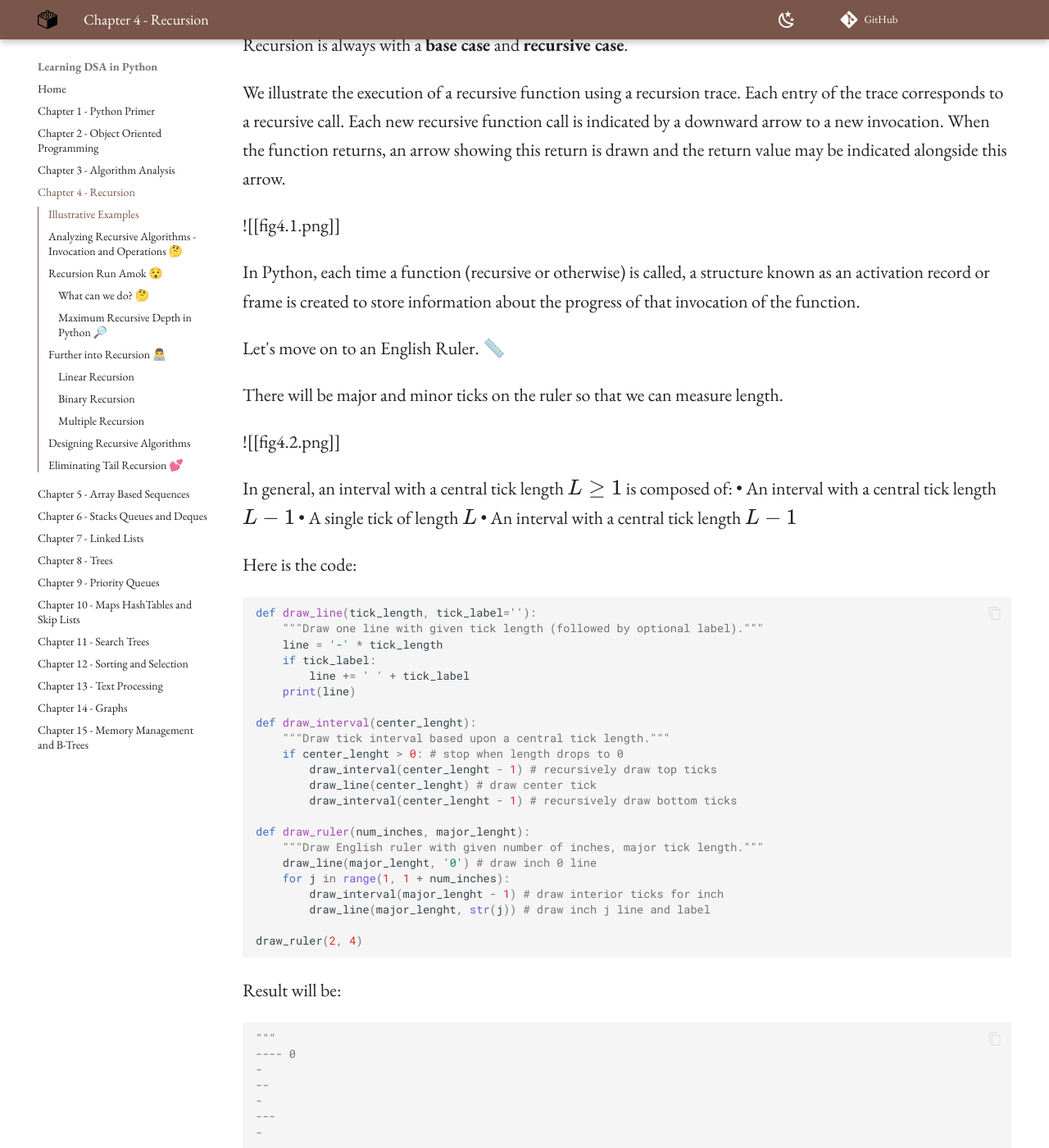
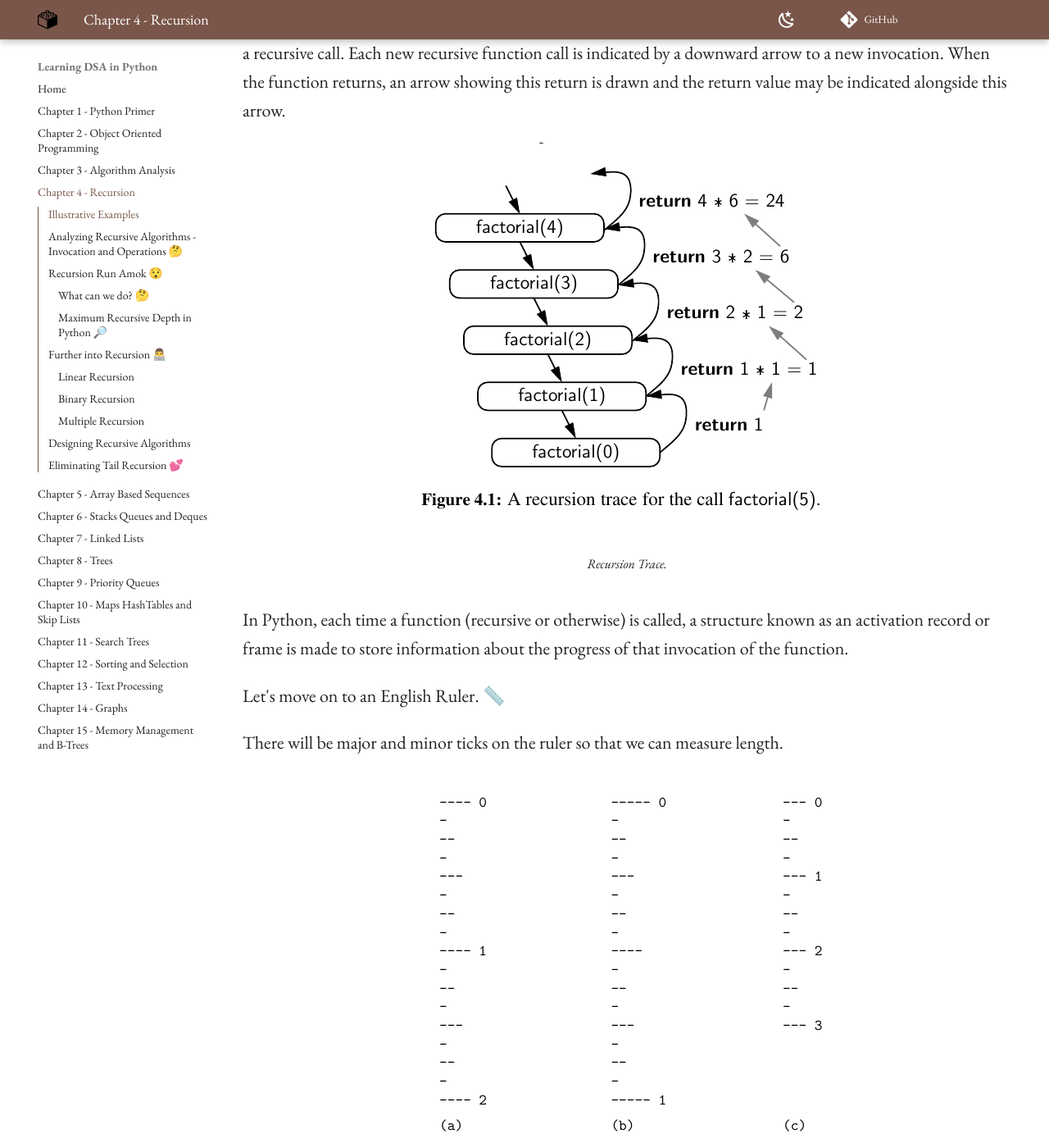
Before and after one commit to kantarcise/learningdsainpython, an MkDocs documentation site: the page built from docs/DS&A-Recursion.md, in a window 1280 px wide and 1400 px high, scrolled down 912 px. Shown: the whole window at 82% size. Built offline with MkDocs 1.6.1 and Material for MkDocs 9.7.7, drawn with Linux system fonts in a browser that asks for light colours; comment, search, counter and statistics services are not loaded; some of the changed text lies outside the part shown.

Commit message:
decrease friction 🍉

````diff
--- a/docs/DS&A-Recursion.md
+++ b/docs/DS&A-Recursion.md
@@ -1,11 +1,14 @@
-Part of [[Data Structures and Algorithms - In Python]]
+---
+hide:
+  - toc
+---
 
----
 # Recursion 🍒
 
 Recursion is a technique by which a function makes one or more calls to itself during execution.
 
 File System, A Ruler and Binary Search and Fibonacci are great examples.
+
 ## Illustrative Examples
 
 Let's start by working on a factorial.
@@ -14,7 +17,7 @@ The factorial function is important because it is known to equal the number of w
 
 For example, the three characters a, b, and c can be arranged in $3! = 3 · 2 · 1 = 6$ ways: `abc, acb, bac, bca, cab, and cba`.
 
-```python
+``` py
 def factorial(n):
 	# base case
 	if n == 0:
@@ -28,24 +31,31 @@ Recursion is always with a **base case** and **recursive case**.
 
 We illustrate the execution of a recursive function using a recursion trace. Each entry of the trace corresponds to a recursive call. Each new recursive function call is indicated by a downward arrow to a new invocation. When the function returns, an arrow showing this return is drawn and the return value may be indicated alongside this arrow.
 
-![[fig4.1.png]]
+<figure markdown="span">
+  ![rec_trace](https://raw.githubusercontent.com/kantarcise/learningdsainpython/refs/heads/main/docs/assets/images/chapter4/fig4-1.png)
+  <figcaption>Recursion Trace.</figcaption>
+</figure>
 
-In Python, each time a function (recursive or otherwise) is called, a structure known as an activation record or frame is created to store information about the progress of that invocation of the function.
+In Python, each time a function (recursive or otherwise) is called, a structure known as an activation record or frame is made to store information about the progress of that invocation of the function.
 
 Let's move on to an English Ruler. 📏
 
 There will be major and minor ticks on the ruler so that we can measure length.
 
-![[fig4.2.png]]
+<figure markdown="span">
+  ![eng_ruler](https://raw.githubusercontent.com/kantarcise/learningdsainpython/refs/heads/main/docs/assets/images/chapter4/fig4-2.png)
+  <figcaption>English Ruler</figcaption>
+</figure>
 
 In general, an interval with a central tick length $L ≥ 1$ is composed of:
-• An interval with a central tick length $L − 1$
-• A single tick of length $L$
-• An interval with a central tick length $L − 1$
+
+- An interval with a central tick length $L − 1$
+- A single tick of length $L$
+- An interval with a central tick length $L − 1$
 
 Here is the code:
 
-```python
+``` py title="rulers.py" linenums="1"
 def draw_line(tick_length, tick_label=''):
     """Draw one line with given tick length (followed by optional label)."""
     line = '-' * tick_length
@@ -96,24 +106,30 @@ Result will be:
 
 Here is the recursion trace for it:
 
-![[fig4.3.png]]
+<figure markdown="span">
+  ![reading_trace](https://raw.githubusercontent.com/kantarcise/learningdsainpython/refs/heads/main/docs/assets/images/chapter4/fig4-3.png)
+  <figcaption>draw_interval trace</figcaption>
+</figure>
 
-Next up, let's look at ==Binary Search==:
+Next up, let's look at **Binary Search**:
 
 It is among the most important of computer algorithms, and it is the reason that we so often store data in sorted order.
 
-The algorithm maintains two parameters, low and high, such that all the candidate entries have index at least low and at most high. Initially, `low = 0` and `high = n − 1`. We then compare the target value to the median candidate, that is, the item `data[mid]` with index
-$$mid = floor((low + high)/2)$$
+The algorithm maintains two parameters, low and high, such that all the candidate entries have index at least low and at most high.
+
+Initially, `low = 0` and `high = n − 1`. We then compare the target value to the median candidate, that is, the item `data[mid]` with index $mid = floor((low + high)/2)$.
+
 We consider three cases:
-• If the target equals `data[mid]`, then we have found the item we are looking for, and the search terminates successfully.
-• If `target < data[mid]`, then we recur on the first half of the sequence, that is, on the interval of indices from `low` to `mid − 1`.
-• If `target > data[mid]`, then we recur on the second half of the sequence, that is, on the interval of indices from `mid + 1` to `high`.
+
+- If the target equals `data[mid]`, then we have found the item we are looking for, and the search terminates successfully.
+- If `target < data[mid]`, then we recur on the first half of the sequence, that is, on the interval of indices from `low` to `mid − 1`.
+- If `target > data[mid]`, then we recur on the second half of the sequence, that is, on the interval of indices from `mid + 1` to `high`.
 
 An unsuccessful search occurs if `low > high`, as the interval `[low, high]` is empty.
 
 Here is a **recursive** approach to binary search:
 
-```python
+``` py title="recursive_binary_search.py" linenums="1"
 def binary_search(arr, target, left=0, right=None):
     if right is None:
         right = len(arr) - 1
@@ -145,25 +161,34 @@ else:
 
 A picture is worth thousand of words:
 
-![[fig4.5.png]]
+<figure markdown="span">
+  ![bin_search_image](https://raw.githubusercontent.com/kantarcise/learningdsainpython/refs/heads/main/docs/assets/images/chapter4/fig4-5.png)
+  <figcaption>Binary Search Image</figcaption>
+</figure>
 
 Let's look at File Systems 🥰:
 
-Modern operating systems define file-system directories (which are also sometimes called “folders”) in a recursive way. The disk space can be calculated recursively.
+Modern operating systems define file-system directories (which are also sometimes called “folders”) in a recursive way.
 
-![[fig4.7.png]]
+The disk space can be calculated recursively.
+
+<figure markdown="span">
+  ![disk_space](https://raw.githubusercontent.com/kantarcise/learningdsainpython/refs/heads/main/docs/assets/images/chapter4/fig4-7.png)
+  <figcaption>Disk Space</figcaption>
+</figure>
+
 
 We will use Standard Library for our implementation in Python.
 
-• `os.path.getsize(path)`: Return the immediate disk usage (measured in bytes) for the file or directory that is identified by the string path (e.g., `/user/rt/courses`).
+- `os.path.getsize(path)`: Return the immediate disk usage (measured in bytes) for the file or directory that is identified by the string path (e.g., `/user/rt/courses`).
 
-• `os.path.isdir(path)`: Return True if entry designated by string path is a directory; False otherwise.
+- `os.path.isdir(path)`: Return True if entry designated by string path is a directory; False otherwise.
 
-• `os.listdir(path)`: Return a list of strings that are the names of all entries within a directory designated by string path. In our sample file system, if the parameter is `/user/rt/courses`, this returns the list `["cs016" , "cs252"]`.
+- `os.listdir(path)`: Return a list of strings that are the names of all entries within a directory designated by string path. In our sample file system, if the parameter is `/user/rt/courses`, this returns the list `["cs016" , "cs252"]`.
 
-• `os.path.join(path, filename)`: Compose the path string and filename string using an appropriate operating system separator between the two (e.g., the / character for a Unix/Linux system, and the `\` character for Windows). Return the string that represents the full path to the file.
+- `os.path.join(path, filename)`: Compose the path string and filename string using an appropriate operating system separator between the two (e.g., the / character for a Unix/Linux system, and the `\` character for Windows). Return the string that represents the full path to the file.
 
-```python
+``` py
 import os
 
 def disk_usage(path):
@@ -179,7 +204,7 @@ def disk_usage(path):
 
 The output can be something like:
 
-```python
+``` py
 disk_usage(os.path.join("/", "home", "sezai", "repository", "perfectHour"))
 """
 5183    /home/sezai/repository/perfectHour/neetcode/007.is_valid_sudoku.py
@@ -189,17 +214,20 @@ disk_usage(os.path.join("/", "home", "sezai", "repository", "perfectHour"))
 2254    /home/sezai/repository/perfectHour/neetcode/150.detect_squares.py
 """
 ```
+
 ## Analyzing Recursive Algorithms - Invocation and Operations 🤔
 
-We learned to analyze the efficiency of functions with big-Oh notation. For recursive algorithms, we will look at the number of operations for each activation.
+We learned to analyze the efficiency of functions with big-Oh notation.
 
-**Invocation:** How many calls are made?
+For recursive algorithms, we will look at the number of operations for each activation.
 
-**Operation:** How much execution is done?
+• **Invocation:** How many calls are made?
+
+• **Operation:** How much execution is done?
 
 The factorial function was:
 
-```python
+``` py
 def factorial(n):
 	if n == 0:
 		return 1
@@ -210,6 +238,7 @@ def factorial(n):
 This function has $n+1$ activation's and constant operations for each of the activation. So overall time complexity is `O(n)`.
 
 In the binary search we perform constant number of primitive operations at each recursive call. So the time complexity is $log(n)$.
+
 ## Recursion Run Amok 😯
 
 ==Run amok== means, is to behave uncontrollably and disruptively.
````
